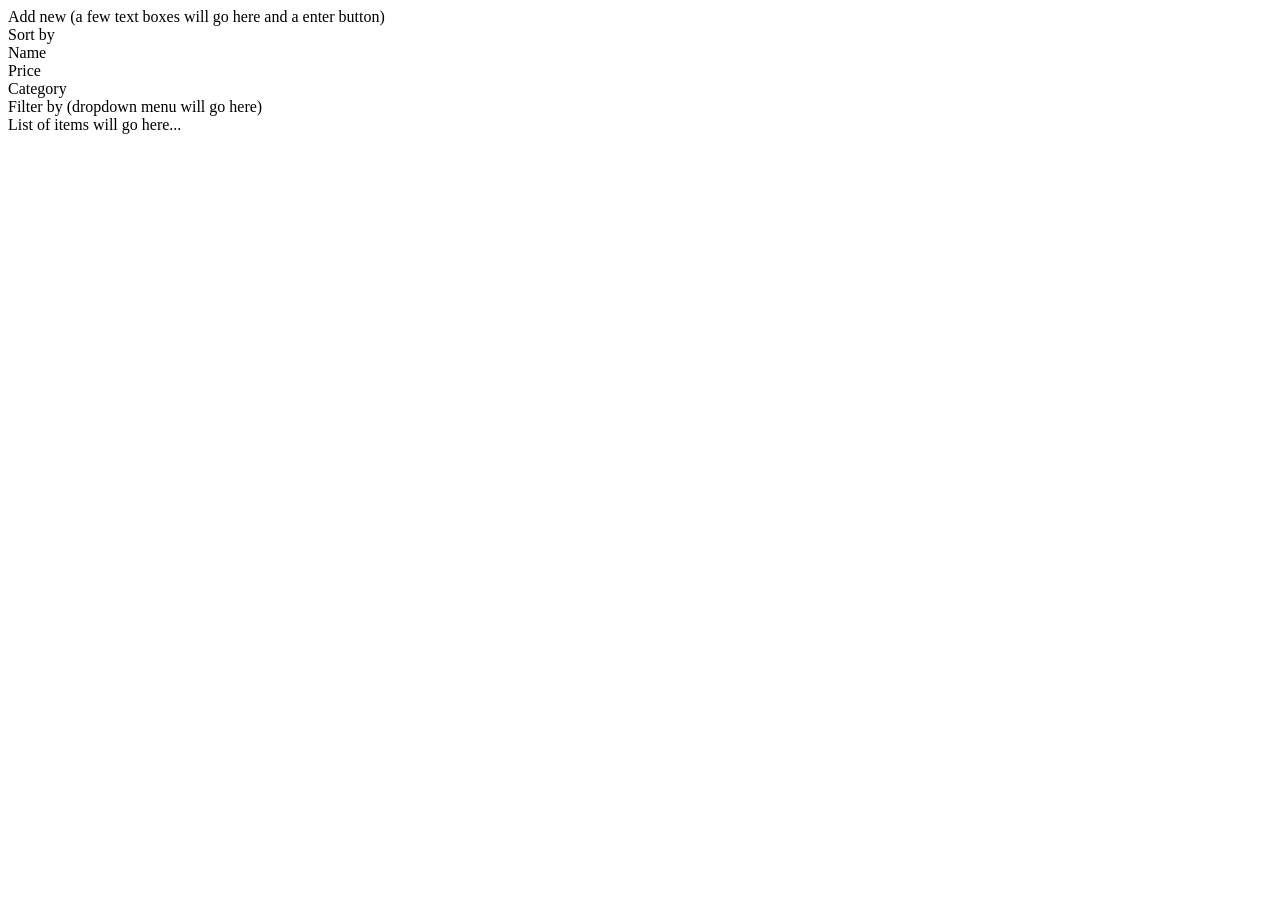
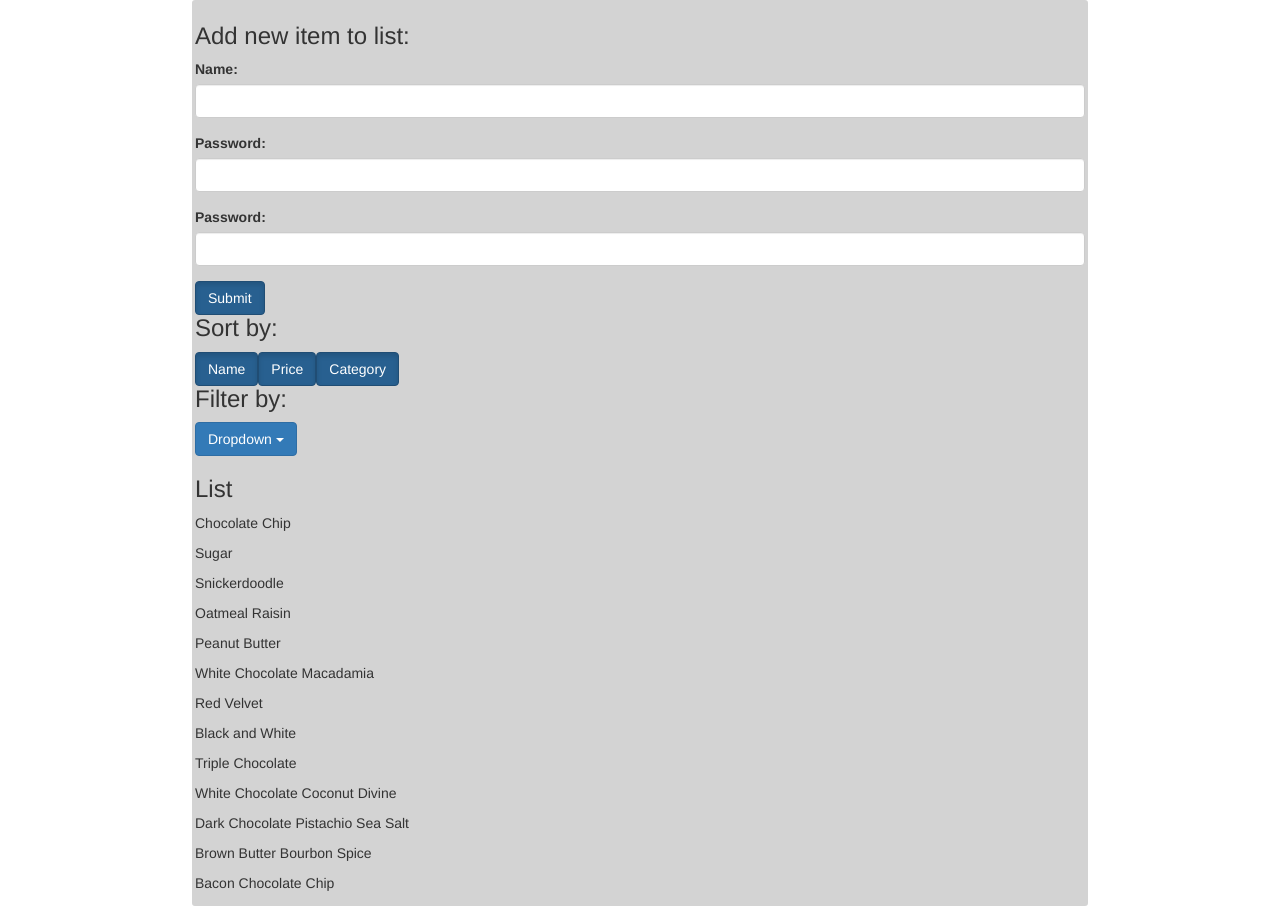
Before and after one commit to holtkam2/angularList, a website: page client/index.html in a window 1280 px wide. Before the commit the page ends 800 px from the top, so only its background shows below. Drawn offline with nearby package versions, Linux system fonts and the light colour scheme; some packages are replaced by stand-ins of ours.

Commit message:
added all necessary buttons and some styling

```diff
--- a/client/app/list.html
+++ b/client/app/list.html
@@ -1,9 +1,51 @@
-<div className="List">
-  <div>Add new (a few text boxes will go here and a enter button)</div>
-  <div>Sort by</div>
-    <div ng-click="displayByName()" class="btn pull-left btn-primary btn-default active">Name</div>
-    <div ng-click="displayByPrice()" class="btn pull-left btn-primary btn-default active">Price</div>
-    <div ng-click="displayByCategory()" class="btn pull-left btn-primary btn-default active">Category</div>
-  <div>Filter by (dropdown menu will go here)</div>
-  <div>List of items will go here...</div>
+<div class="Module">
+
+  <div class="AddItemForm">
+    <h3>Add new item to list:</h3>
+    <div>
+      <div class="form-group">
+        <label for="usr">Name:</label>
+        <input type="text" class="form-control" id="usr">
+      </div>
+      <div class="form-group">
+        <label for="pwd">Password:</label>
+        <input type="password" class="form-control" id="pwd">
+      </div>
+      <div class="form-group">
+        <label for="pwd">Password:</label>
+        <input type="password" class="form-control" id="pwd">
+      </div>
+      <div ng-click="submitNewItem()" class="btn pull-left btn-primary btn-default active">Submit</div>
+    </div>
+  </div>
+
+  <div class="SortBy">
+    <h3>Sort by:</h3>
+    <div>
+      <div ng-click="displayByName()" class="btn pull-left btn-primary btn-default active">Name</div>
+      <div ng-click="displayByPrice()" class="btn pull-left btn-primary btn-default active">Price</div>
+      <div ng-click="displayByCategory()" class="btn pull-left btn-primary btn-default active">Category</div>
+    </div>
+  </div>
+
+  <div class="FilterBy">
+    <h3>Filter by:</h3>
+    <div class="dropdown">
+      <button class="btn btn-primary dropdown-toggle" type="button" data-toggle="dropdown">Dropdown
+      <span class="caret"></span></button>
+      <ul class="dropdown-menu">
+        <li>1</li>
+        <li>2</li>
+        <li>3</li>
+      </ul>
+    </div>
+  </div>
+
+  <div class="List">
+    <h3>List</h3>
+    <div ng-repeat = "item in allItemsList">
+      <p>{{item.name}}</p>
+    </div>
+  </div>
+
 </div>
--- a/client/app/list.js
+++ b/client/app/list.js
@@ -1,12 +1,22 @@
 angular.module('myApp.listController', [])
   .controller('ListController', function ($scope, $window) {
+
+    $scope.allItemsList = [{"name":"Chocolate Chip","price":"$2.49","category":"Standard"},{"name":"Sugar","price":"$1.79","category":"Standard"},{"name":"Snickerdoodle","price":"$2.49","category":"Standard"},{"name":"Oatmeal Raisin","price":"$2.99","category":"Standard"},{"name":"Peanut Butter","price":"$2.99","category":"Standard"},{"name":"White Chocolate Macadamia","price":"$3.99","category":"Premium"},{"name":"Red Velvet","price":"$3.49","category":"Premium"},{"name":"Black and White","price":"$3.49","category":"Premium"},{"name":"Triple Chocolate","price":"$3.99","category":"Premium"},{"name":"White Chocolate Coconut Divine","price":"$5.99","category":"Signature"},{"name":"Dark Chocolate Pistachio Sea Salt","price":"$5.49","category":"Signature"},{"name":"Brown Butter Bourbon Spice","price":"$5.49","category":"Signature"},{"name":"Bacon Chocolate Chip","price":"$5.99","category":"Signature"}];
+
+    $scope.submitNewItem = function(){
+      console.log("submitNewItem function called")
+    }
+
     $scope.displayByName = function(){
       console.log("function displayByName ran!")
     }
+
     $scope.displayByPrice = function(){
       console.log("function displayByPrice ran!")
     }
+
     $scope.displayByCategory = function(){
       console.log("function displayByCategory ran!")
     }
+
   });
--- a/client/index.html
+++ b/client/index.html
@@ -2,12 +2,15 @@
 <head>
   <title>angularList</title>
   <link rel="stylesheet" href="styles.css">
+  <link rel="stylesheet" href="https://maxcdn.bootstrapcdn.com/bootstrap/3.3.7/css/bootstrap.min.css">
+  <script src="https://ajax.googleapis.com/ajax/libs/jquery/3.1.1/jquery.min.js"></script>
+  <script src="https://maxcdn.bootstrapcdn.com/bootstrap/3.3.7/js/bootstrap.min.js"></script>
+  <script src="https://ajax.googleapis.com/ajax/libs/angularjs/1.5.8/angular.min.js"></script>
+  <script src="https://ajax.googleapis.com/ajax/libs/angularjs/1.5.8/angular-route.js"></script>
 </head>
 <body>
   <div ng-view></div>
   <div></div>
-  <script src="https://ajax.googleapis.com/ajax/libs/angularjs/1.5.8/angular.min.js"></script>
-  <script src="https://ajax.googleapis.com/ajax/libs/angularjs/1.5.8/angular-route.js"></script>
   <script src="app.js"></script>
   <script src="app/list.js"></script>
 </body>
--- a/client/styles.css
+++ b/client/styles.css
@@ -1,3 +1,27 @@
+.Module {
+  margin-left: auto;
+  margin-right: auto;
+  height: auto;
+  width: 70%;
+  background-color: #D3D3D3;
+  border-style: solid;
+  border-width: 3px;
+  border-color: #D3D3D3;
+  border-radius: 3px;
+}
+
+.AddItemForm {
+
+}
+
+.SortBy {
+  clear: both
+}
+
+.FilterBy {
+  clear: both
+}
+
 .List {
 
 }
```
